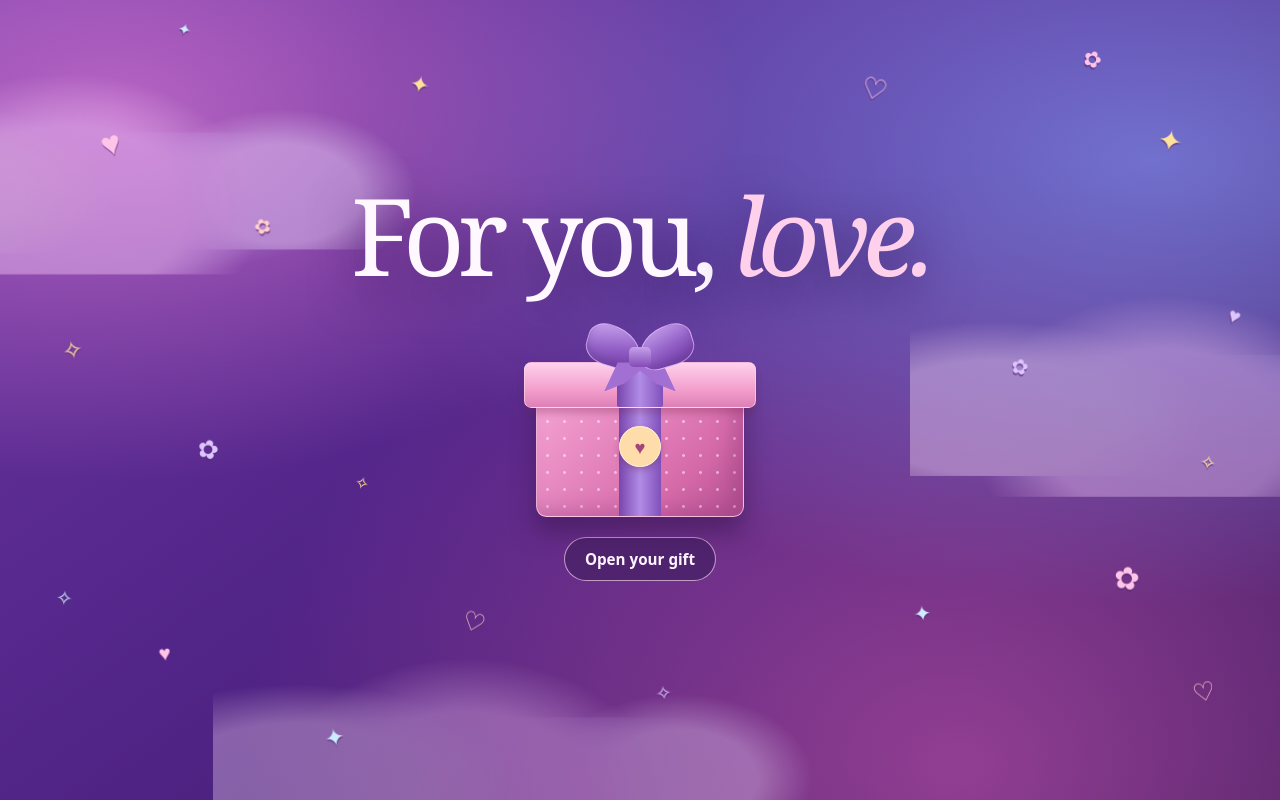
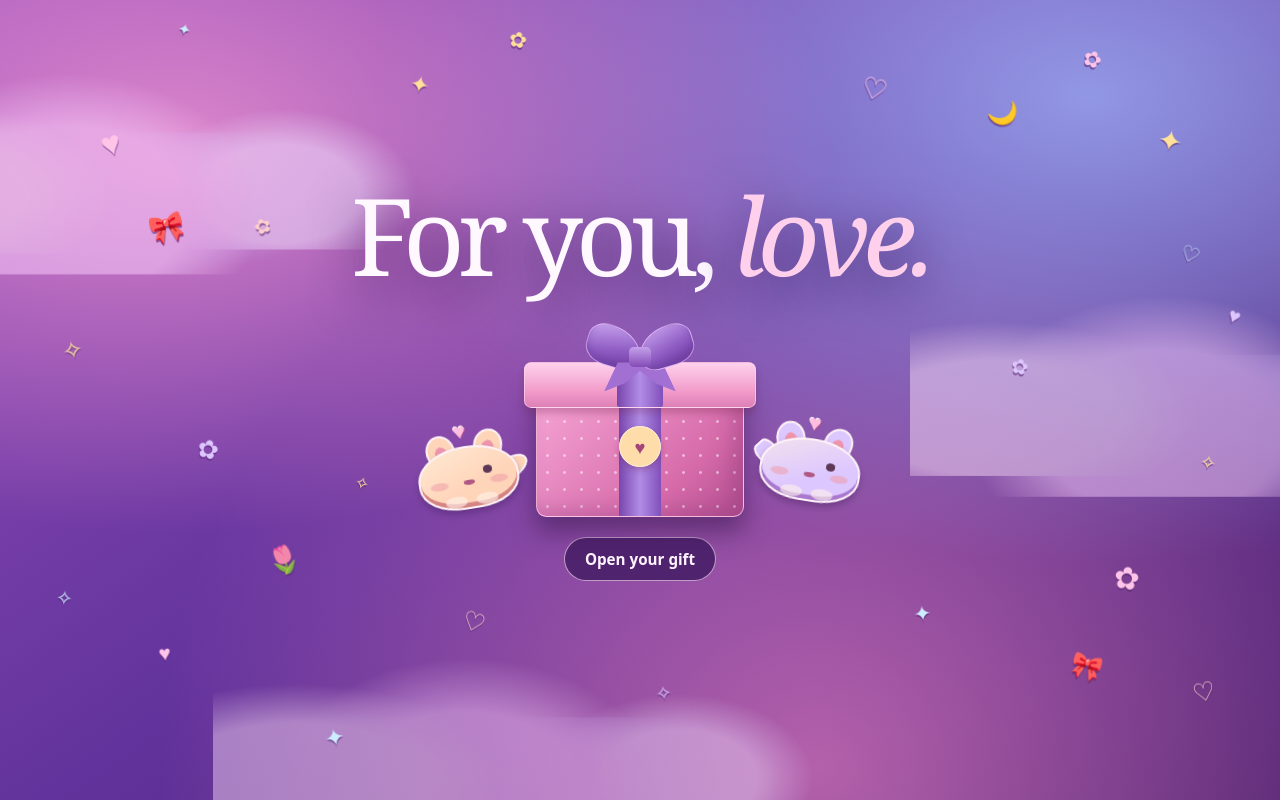
Before and after one commit to tristanjake23/for-you, a React (Vite) app: page / in a window 1280 px wide. Built offline with nearby package versions, Linux system fonts and the light colour scheme.

Commit message:
Add animated kitten stickers and Taylor Swift song card

```diff
--- a/src/AmbientSky.tsx
+++ b/src/AmbientSky.tsx
@@ -29,6 +29,14 @@ const stickerGroups = [
     { mark: "✿", x: 84, y: 7, color: "pink", size: 25, angle: 22 },
     { mark: "✧", x: 94, y: 57, color: "gold", size: 21, angle: 9 },
   ],
+  [
+    { mark: "🎀", x: 12, y: 32, color: "pink", size: 35, angle: -16 },
+    { mark: "🌷", x: 22, y: 73, color: "peach", size: 32, angle: -19 },
+    { mark: "✿", x: 39, y: 7, color: "gold", size: 24, angle: 11 },
+    { mark: "🌙", x: 77, y: 14, color: "gold", size: 28, angle: 13 },
+    { mark: "🎀", x: 85, y: 83, color: "pink", size: 30, angle: 14 },
+    { mark: "♡", x: 92, y: 31, color: "ice", size: 24, angle: 19 },
+  ],
 ];
 
 export function AmbientSky({ paused }: { paused: boolean }) {
--- /dev/null
+++ b/src/CatStickers.tsx
@@ -0,0 +1,22 @@
+import "./cat-stickers.css";
+
+export function CatStickers({ paused = false }: { paused?: boolean }) {
+  return (
+    <div className={paused ? "cat-pair cats-paused" : "cat-pair"} aria-hidden="true">
+      {["peach", "lilac"].map((color) => (
+        <span className={`cat-sticker cat-${color}`} key={color}>
+          <span className="cat-tail" />
+          <span className="cat-ear cat-ear-left" />
+          <span className="cat-ear cat-ear-right" />
+          <span className="cat-face">
+            <i className="cat-eyes" />
+            <i className="cat-nose" />
+            <i className="cat-paw cat-paw-left" />
+            <i className="cat-paw cat-paw-right" />
+          </span>
+          <span className="cat-charm">♥</span>
+        </span>
+      ))}
+    </div>
+  );
+}
--- a/src/Home.tsx
+++ b/src/Home.tsx
@@ -1,6 +1,8 @@
 import { motion } from "motion/react";
 import { useEffect, useRef } from "react";
 import { Bouquet } from "./Bouquet";
+import { CatStickers } from "./CatStickers";
+import { SongCard } from "./SongCard";
 import "./home.css";
 
 interface HomeProps {
@@ -51,6 +53,7 @@ export function Home({ photos, blackDog, whiteDog, reduceMotion, onReplay }: Hom
               <span className="sticker sticker-mini-sparkle">✧</span>
               <span className="sticker sticker-outline-heart">♡</span>
             </div>
+            <CatStickers />
             <div className="surprise">
               <Bouquet />
               <motion.img
@@ -72,6 +75,8 @@ export function Home({ photos, blackDog, whiteDog, reduceMotion, onReplay }: Hom
             </div>
           </div>
         </section>
+
+        <SongCard />
 
         <motion.article
           className="love-note"
--- /dev/null
+++ b/src/SongCard.tsx
@@ -0,0 +1,43 @@
+import { useState } from "react";
+
+const songTitle = "I Knew It, I Knew You";
+const videoId = "hDU4GB1PTxc";
+
+export function SongCard() {
+  const [playerOpen, setPlayerOpen] = useState(false);
+
+  return (
+    <section className="song-card" aria-labelledby="song-title">
+      <div className="song-row">
+        <span className="song-icon" aria-hidden="true">♫</span>
+        <div className="song-copy">
+          <h2 id="song-title">{songTitle}</h2>
+          <p>Taylor Swift</p>
+        </div>
+        <button
+          className="song-button"
+          type="button"
+          aria-expanded={playerOpen}
+          aria-controls="song-player"
+          onClick={() => setPlayerOpen((open) => !open)}
+        >
+          {playerOpen ? "Close player" : "Play song"}
+        </button>
+      </div>
+      <div id="song-player" hidden={!playerOpen}>
+        {playerOpen && (
+          <>
+            <iframe
+              src={`https://www.youtube-nocookie.com/embed/${videoId}?autoplay=1&playsinline=1&rel=0`}
+              title={`${songTitle} by Taylor Swift`}
+              allow="autoplay; encrypted-media; picture-in-picture"
+              referrerPolicy="strict-origin-when-cross-origin"
+              allowFullScreen
+            />
+            <a href={`https://www.youtube.com/watch?v=${videoId}`} target="_blank" rel="noreferrer">Watch on YouTube ↗</a>
+          </>
+        )}
+      </div>
+    </section>
+  );
+}
--- a/src/ambient-sky.css
+++ b/src/ambient-sky.css
@@ -5,17 +5,17 @@
   pointer-events: none;
   z-index: 0;
   background:
-    radial-gradient(ellipse at 9% 14%, #eb83db9c, transparent 38%),
-    radial-gradient(ellipse at 90% 20%, #8aa3ff9c, transparent 49%),
-    radial-gradient(ellipse at 75% 96%, #d059b294, transparent 53%),
-    linear-gradient(145deg, #6b37a3 1%, #512487 48%, #341658 100%);
+    radial-gradient(ellipse at 14% 18%, #fd9dd5b8, transparent 42%),
+    radial-gradient(ellipse at 85% 12%, #a3bbffbc, transparent 47%),
+    radial-gradient(ellipse at 64% 96%, #f688c79a, transparent 57%),
+    linear-gradient(145deg, #934db9 1%, #62339c 49%, #421b6b 100%);
 }
 
 .sky-cloud {
   position: absolute;
   width: clamp(17rem, 48vw, 44rem);
   aspect-ratio: 2.75;
-  opacity: 0.43;
+  opacity: 0.54;
   background:
     radial-gradient(ellipse at 26% 65%, #ffe2fb 0 38%, transparent 64%) 0 45% / 52% 74%,
     radial-gradient(ellipse at 47% 70%, #f8ccfc 0 40%, transparent 66%) 31% 2% / 64% 95%,
@@ -33,7 +33,7 @@
 .cloud-side {
   top: 36%;
   right: -18%;
-  opacity: 0.38;
+  opacity: 0.48;
   animation-duration: 27s;
   animation-delay: -12s;
   animation-direction: alternate-reverse;
@@ -42,7 +42,7 @@
 .cloud-low {
   left: 9%;
   bottom: -10%;
-  opacity: 0.33;
+  opacity: 0.44;
   animation-duration: 31s;
   animation-delay: -16s;
 }
@@ -103,3 +103,8 @@
     animation: none;
   }
 }
+
+.sky-sticker-layer:nth-of-type(4) {
+  animation-duration: 13s;
+  animation-delay: -9s;
+}
--- /dev/null
+++ b/src/cat-stickers.css
@@ -0,0 +1,157 @@
+.cat-pair {
+  position: absolute;
+  inset: 0;
+  pointer-events: none;
+}
+
+.cat-sticker {
+  position: absolute;
+  display: block;
+  width: clamp(3.3rem, 14vw, 6.7rem);
+  aspect-ratio: 1.18;
+  --fur: #ffd5ba;
+  --shade: #d58484;
+  --ink: #5c3756;
+  transform-origin: center bottom;
+}
+
+.cat-peach {
+  left: 0;
+  bottom: 26%;
+  rotate: -12deg;
+}
+
+.cat-lilac {
+  right: 0;
+  bottom: 31%;
+  rotate: 12deg;
+  --fur: #ddc7ff;
+  --shade: #aa79ce;
+}
+
+.cat-face,
+.cat-ear,
+.cat-tail {
+  position: absolute;
+  background: var(--fur);
+  border: 2px solid #fff3f8;
+  box-sizing: border-box;
+}
+
+.cat-ear {
+  width: 27%;
+  height: 36%;
+  top: 12%;
+  border-radius: 55% 53% 0 0;
+  background: radial-gradient(ellipse at center 70%, #ef96ad 0 37%, transparent 39%), var(--fur);
+}
+
+.cat-ear-left { left: 14%; rotate: -16deg; }
+.cat-ear-right { right: 14%; rotate: 16deg; }
+
+.cat-tail {
+  width: 36%;
+  height: 23%;
+  right: -9%;
+  bottom: 21%;
+  border-radius: 60% 100% 100% 60%;
+  transform-origin: left center;
+  rotate: -31deg;
+}
+
+.cat-lilac .cat-tail {
+  left: -9%;
+  right: auto;
+  rotate: 31deg;
+  transform-origin: right center;
+}
+
+.cat-face {
+  inset: 27% 3% 3%;
+  border-radius: 49% 49% 42% 42%;
+  background:
+    radial-gradient(ellipse at 19% 59%, #ef9ba788 0 7%, transparent 9%),
+    radial-gradient(ellipse at 81% 59%, #ef9ba788 0 7%, transparent 9%),
+    linear-gradient(158deg, #fff4e1a0, transparent 60%), var(--fur);
+  box-shadow: inset 0 -0.28rem 0 var(--shade), 0 0.25rem 0.45rem #32144a55;
+}
+
+.cat-eyes {
+  position: absolute;
+  inset: 34% 24% 0;
+  height: 13%;
+  transform-origin: center;
+}
+
+.cat-eyes::before,
+.cat-eyes::before { left: 0; }
+.cat-eyes::after {
+  content: "";
+  position: absolute;
+  width: 19%;
+  height: 100%;
+  border-radius: 50%;
+  background: var(--ink);
+}
+
+.cat-eyes::before { left: 0; }
+.cat-eyes::after { right: 0; }
+
+.cat-nose {
+  position: absolute;
+  top: 55%;
+  left: 44%;
+  width: 12%;
+  height: 8%;
+  border-radius: 70% 70% 100% 100%;
+  background: #b05783;
+}
+
+.cat-paw {
+  position: absolute;
+  bottom: 2%;
+  width: 22%;
+  height: 19%;
+  border-radius: 50%;
+  background: #fff2ea9c;
+}
+
+.cat-paw-left { left: 23%; }
+.cat-paw-right { right: 23%; }
+
+.cat-charm {
+  position: absolute;
+  top: -7%;
+  left: 42%;
+  color: #ffbddf;
+  text-shadow: 1px 1px #a44b89, -1px -1px #fff6f9;
+  font-size: clamp(0.8rem, 3.5vw, 1.35rem);
+}
+
+.scrapbook-scene .cat-pair { z-index: 1; }
+.scrapbook-scene .cat-sticker { width: clamp(2.9rem, 8vw, 5.2rem); }
+.scrapbook-scene .cat-peach { left: 2%; bottom: 6%; }
+.scrapbook-scene .cat-lilac { right: 1%; bottom: 12%; }
+
+@media (prefers-reduced-motion: no-preference) {
+  .cat-sticker { animation: cat-bob 3.5s ease-in-out infinite; }
+  .cat-tail { animation: cat-wag 1.6s ease-in-out infinite alternate; }
+  .cat-eyes { animation: cat-blink 4.6s ease-in-out infinite; }
+  .cat-lilac, .cat-lilac .cat-eyes { animation-delay: -1.7s; }
+  .cats-paused .cat-sticker, .cats-paused .cat-sticker * { animation-play-state: paused; }
+}
+
+@keyframes cat-bob {
+  0%, 100% { transform: translateY(0) rotate(-3deg); }
+  50% { transform: translateY(-7px) rotate(3deg); }
+}
+
+@keyframes cat-wag {
+  from { transform: rotate(-11deg); }
+  to { transform: rotate(18deg); }
+}
+
+@keyframes cat-blink {
+  0%, 86%, 94%, 100% { transform: scaleY(1); }
+  90% { transform: scaleY(0.12); }
+}
--- a/src/home.css
+++ b/src/home.css
@@ -478,3 +478,76 @@
 @keyframes disco-turn {
   to { transform: rotate(360deg); }
 }
+
+.song-card {
+  box-sizing: border-box;
+  width: min(100%, 33rem);
+  margin: 0 auto 2.65rem;
+  padding: clamp(0.68rem, 2.5vw, 1.05rem);
+  border: 1px solid #f1c9f6;
+  border-radius: 1.25rem;
+  background: linear-gradient(125deg, #fff1fa, #e8d8ff 68%, #f4d6f0);
+  color: #4b2860;
+  box-shadow: 0 0.6rem 1.2rem #37175c59;
+}
+
+.song-row {
+  display: flex;
+  align-items: center;
+  flex-wrap: wrap;
+  gap: 0.68rem;
+}
+
+.song-icon {
+  display: grid;
+  place-items: center;
+  width: 2.35rem;
+  aspect-ratio: 1;
+  border-radius: 0.75rem;
+  background: #9e58ac;
+  color: #fff6fb;
+  font-size: 1.2rem;
+}
+
+.song-copy {
+  flex: 1 1 8rem;
+}
+
+.song-copy h2 {
+  font-size: clamp(1rem, 3.6vw, 1.32rem);
+}
+
+.song-copy p {
+  margin: 0.18rem 0 0;
+  color: #684179;
+  font-size: 0.8rem;
+}
+
+.song-button {
+  padding: 0.55rem 0.77rem;
+  border: 0;
+  border-radius: 99px;
+  background: #733988;
+  color: #fff9ff;
+  font: 600 0.77rem system-ui, sans-serif;
+  cursor: pointer;
+}
+
+.song-card iframe {
+  display: block;
+  box-sizing: border-box;
+  width: 100%;
+  min-height: 200px;
+  aspect-ratio: 16 / 9;
+  margin-top: 0.9rem;
+  border: 0;
+  border-radius: 0.75rem;
+  background: #3a214c;
+}
+
+.song-card a {
+  display: inline-block;
+  margin-top: 0.65rem;
+  color: #623272;
+  font-size: 0.8rem;
+}
--- a/src/main.tsx
+++ b/src/main.tsx
@@ -6,6 +6,7 @@ import blackDog from "./assets/black-dog.webp";
 import flowerSprites from "./assets/flower-sprites.webp";
 import whiteDog from "./assets/white-dog.webp";
 import { AmbientSky } from "./AmbientSky";
+import { CatStickers } from "./CatStickers";
 import { FlowerCurtain } from "./FlowerCurtain";
 import { Home } from "./Home";
 import "./style.css";
@@ -62,6 +63,7 @@ function App() {
       ) : (
         <main className="gift-screen">
           <h1>For you, <em>love.</em></h1>
+          <div className="gift-stage">
             <button
               className="gift-button"
               type="button"
@@ -89,6 +91,8 @@ function App() {
               </span>
               <span className="button-label">{isOpening ? "Opening…" : "Open your gift"}</span>
             </button>
+            <CatStickers paused={isOpening} />
+          </div>
           {stage === "blooming" && <FlowerCurtain onComplete={() => setStage("revealed")} />}
         </main>
       )}
--- a/src/style.css
+++ b/src/style.css
@@ -198,3 +198,18 @@ h1, h2 {
   .gift-box { transition: none; }
   .gift-button:not([aria-disabled="true"]):hover .gift-box { transform: none; }
 }
+
+.gift-stage {
+  position: relative;
+  display: grid;
+  justify-items: center;
+  width: min(100%, 29rem);
+}
+
+.gift-stage .cat-peach { left: 3%; }
+.gift-stage .cat-lilac { right: 3%; }
+
+@media (max-width: 460px) {
+  .gift-stage .cat-peach { left: 1%; }
+  .gift-stage .cat-lilac { right: 1%; }
+}
```
Lines whose indentation alone changed are shown as unchanged.
